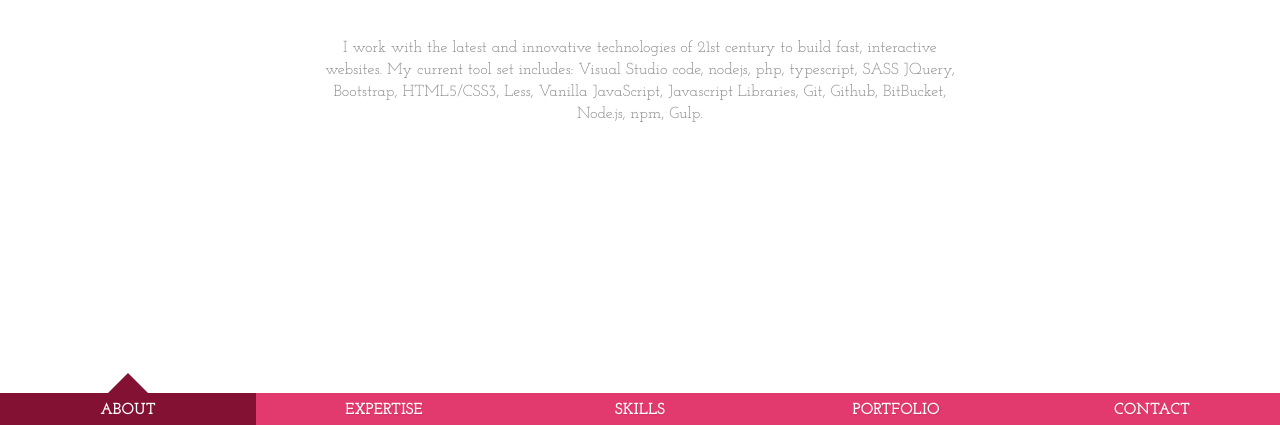
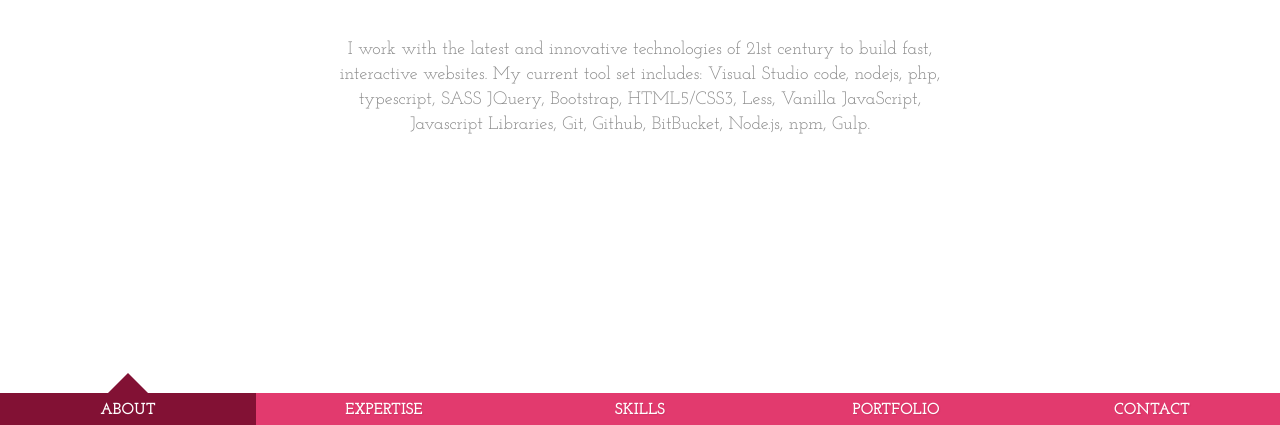
Before and after one commit to mohsinrazaq/Mohsin-Razzaq-Portfolio, a plain HTML site: page index.html in a window 1280 px wide. Shown: the part 373-798 px from the top of the page. Drawn offline with Linux system fonts and the light colour scheme.

Commit message:
working on design

```diff
--- a/css/style.css
+++ b/css/style.css
@@ -1,3 +1,4 @@
+
 .st-container {
 	position: absolute;
 	width: 100%;
@@ -277,8 +278,8 @@
 .st-panel p {
 	position: absolute;
 	text-align: center;
-	font-size: 16px;
-	line-height: 22px;
+	font-size: 18px;
+	line-height: 25px;
 	color: #8b8b8b;
 	z-index: 2;
 	padding: 0;
```
Also changed, not shown: index.html (+1 -0 lines).
